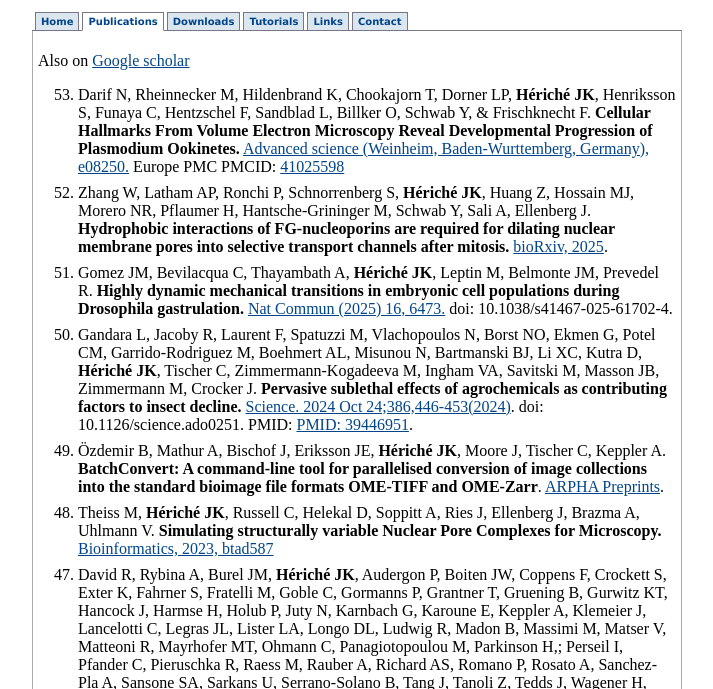
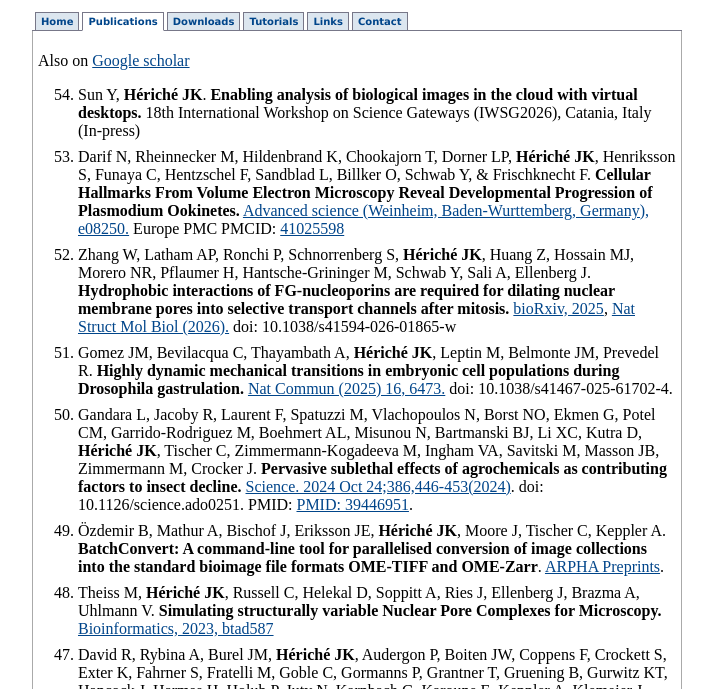
Before and after one commit to jkh1/jkh1.github.io, a plain HTML site: page index.html in a window 1280 px wide. Both pictures are taken after a click on the link "Publications". Shown: the part 69-758 px from the top of the page, without its empty margins (283-996 px from the left). Drawn offline with Linux system fonts and the light colour scheme.

Commit message:
Update publications

```diff
--- a/index.html
+++ b/index.html
@@ -22,7 +22,7 @@
 					<p>I am a staff scientist at the <a href="http://www.embl.org" target="_blank">European Molecular Biology Laboratory</a> (EMBL) working in the <a href="https://www.embl.org/about/info/data-science-centre/" target="_blank">Data Science Centre</a>.</p>
 					<p>I develop and apply data integration and analysis methods to extract biological knowledge from large scale image data sets and multi-omics data. I am also interested in the development of a cloud-based ecosystem for image data analysis.</p>
 
-					<p> Before working for the Data Science Centre, I worked in:
+					<p> Before working for the <a href="https://www.embl.org/about/info/data-science-centre/" target="_blank">Data Science Centre</a>, I worked in:
 					  <ul>
 					                <li><a href="https://www.embl.org/research/units/cell-biology-biophysics/" target="_blank">the Cell Biology and Biophysics Unit</a> at <a href="http://www.embl.org" target="_blank">EMBL</a>
 					                </li>
@@ -60,9 +60,10 @@
 				<div class="tabbertab" title="Publications" id="publications">
 					<p>Also on <a href="https://scholar.google.de/citations?user=WI5wH38AAAAJ&hl=en&oi=ao" target="_blank">Google scholar</a></p>
 					<ol reversed>
+					    <li>Sun Y, <b>H&eacute;rich&eacute; JK</b>. <b>Enabling analysis of biological images in the cloud with virtual desktops.</b> 18th International Workshop on Science Gateways (IWSG2026), Catania, Italy (In-press)
 					    <li>Darif N, Rheinnecker M, Hildenbrand K, Chookajorn T, Dorner LP, <b>H&eacute;rich&eacute; JK</b>, Henriksson S, Funaya C, Hentzschel F, Sandblad L, Billker O, Schwab Y, & Frischknecht F. <b>Cellular Hallmarks From Volume Electron Microscopy Reveal Developmental Progression of Plasmodium Ookinetes.</b> <a href="https://doi.org/10.1002/advs.202508250">Advanced science (Weinheim, Baden-Wurttemberg, Germany), e08250.</a> Europe PMC PMCID: <a href="https://europepmc.org/article/MED/41025598">41025598</a>
 					    </li>
-					    <li>Zhang W, Latham AP, Ronchi P, Schnorrenberg S, <b>H&eacute;rich&eacute; JK</b>, Huang Z, Hossain MJ, Morero NR, Pflaumer H, Hantsche-Grininger M, Schwab Y, Sali A, Ellenberg J. <b>Hydrophobic interactions of FG-nucleoporins are required for dilating nuclear membrane pores into selective transport channels after mitosis.</b> <a href="https://doi.org/10.1101/2025.09.08.674396">bioRxiv, 2025</a>.
+					    <li>Zhang W, Latham AP, Ronchi P, Schnorrenberg S, <b>H&eacute;rich&eacute; JK</b>, Huang Z, Hossain MJ, Morero NR, Pflaumer H, Hantsche-Grininger M, Schwab Y, Sali A, Ellenberg J. <b>Hydrophobic interactions of FG-nucleoporins are required for dilating nuclear membrane pores into selective transport channels after mitosis.</b> <a href="https://doi.org/10.1101/2025.09.08.674396">bioRxiv, 2025</a>, <a href="https://www.nature.com/articles/s41594-026-01865-w">Nat Struct Mol Biol (2026).</a> doi: 10.1038/s41594-026-01865-w
 
 					    </li>
 					    <li>Gomez JM, Bevilacqua C, Thayambath A, <b>H&eacute;rich&eacute; JK</b>, Leptin M, Belmonte JM, Prevedel R. <b>Highly dynamic mechanical transitions in embryonic cell populations during Drosophila gastrulation.</b> <a href="https://www.nature.com/articles/s41467-025-61702-4"> Nat Commun (2025) 16, 6473.</a> doi: 10.1038/s41467-025-61702-4.
```
